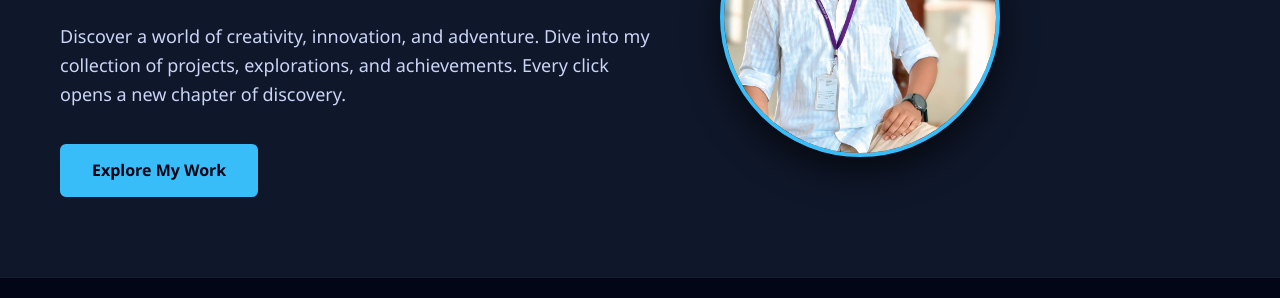
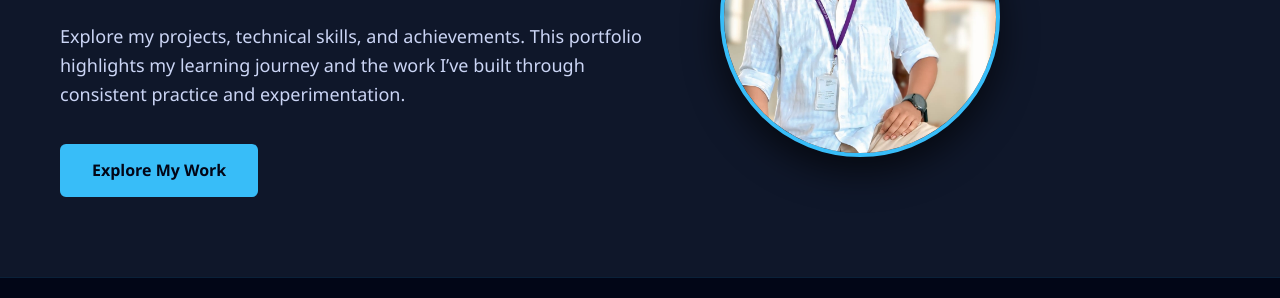
Before and after one commit to anoopcodehack/portfolio-website, a plain HTML site: page index.html in a window 1280 px wide. Shown: the part 321-619 px from the top of the page. Drawn offline with Linux system fonts and the light colour scheme.

Commit message:
add updated project page

```diff
--- a/index.html
+++ b/index.html
@@ -24,12 +24,13 @@
 <main>
     <section class="intro">
         <div class="intro-text">
-            <h2>Welcome to The Explorer’s Base</h2>
-            <p>
-                Discover a world of creativity, innovation, and adventure.
-                Dive into my collection of projects, explorations, and achievements.
-                Every click opens a new chapter of discovery.
-            </p>
+          <h2>Welcome to The Explorer’s Base</h2>
+<p>
+  Explore my projects, technical skills, and achievements.
+  This portfolio highlights my learning journey and the work I’ve built
+  through consistent practice and experimentation.
+</p>
+
 
             <a href="project.html" class="explore-btn">Explore My Work</a>
         </div>
```
Also changed, not shown: project.html (+11 -0 lines).
